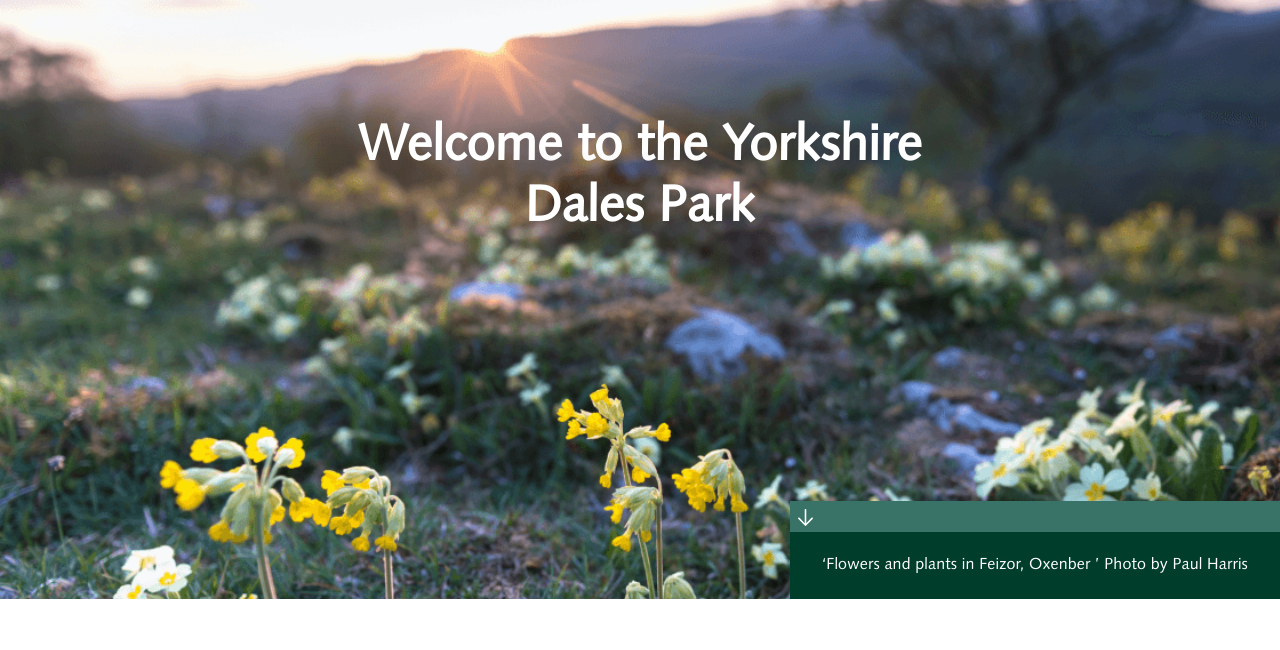
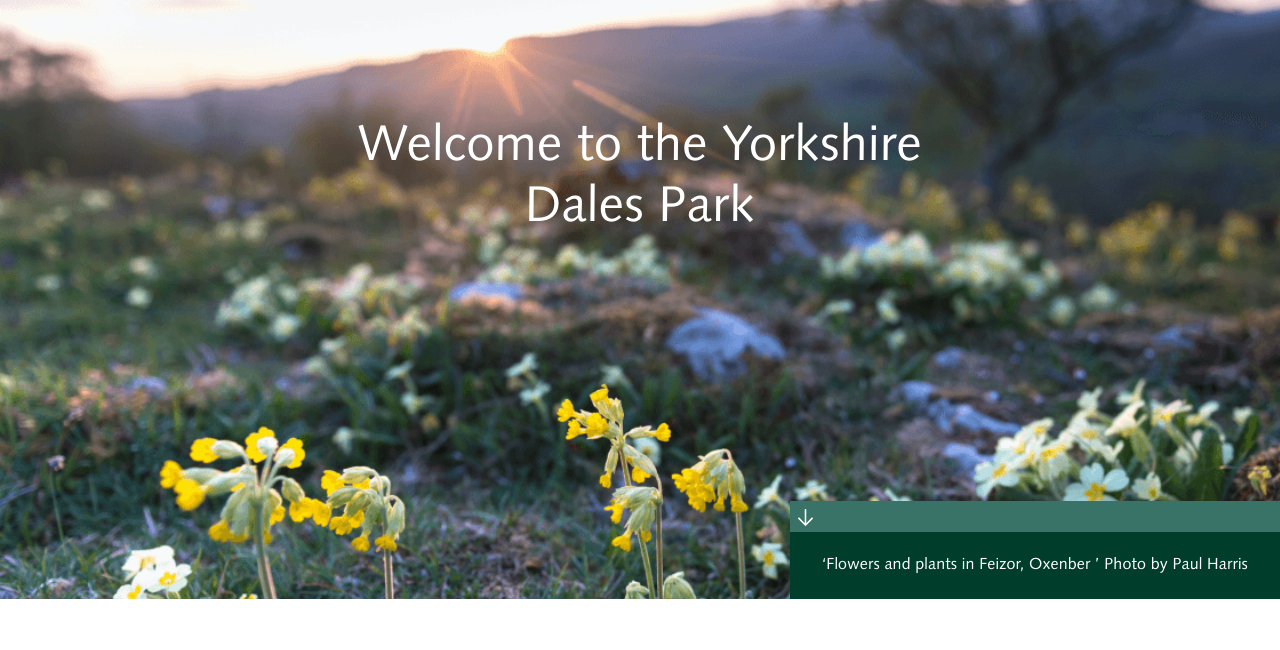
Before and after one commit to GabbyKC/visit-the-dales, a plain HTML site: page index.html in a window 1280 px wide. Shown: the part 146-796 px from the top of the page. Drawn offline with Linux system fonts and the light colour scheme.

Commit message:
fix font weight on h1

```diff
--- a/index.css
+++ b/index.css
@@ -139,6 +139,7 @@
     color: var(--white);
     text-shadow: 0 3px 54px #0000007A;
     letter-spacing: 0.5px;
+    font-weight: normal;
 }
 
 .header__modal {
```
